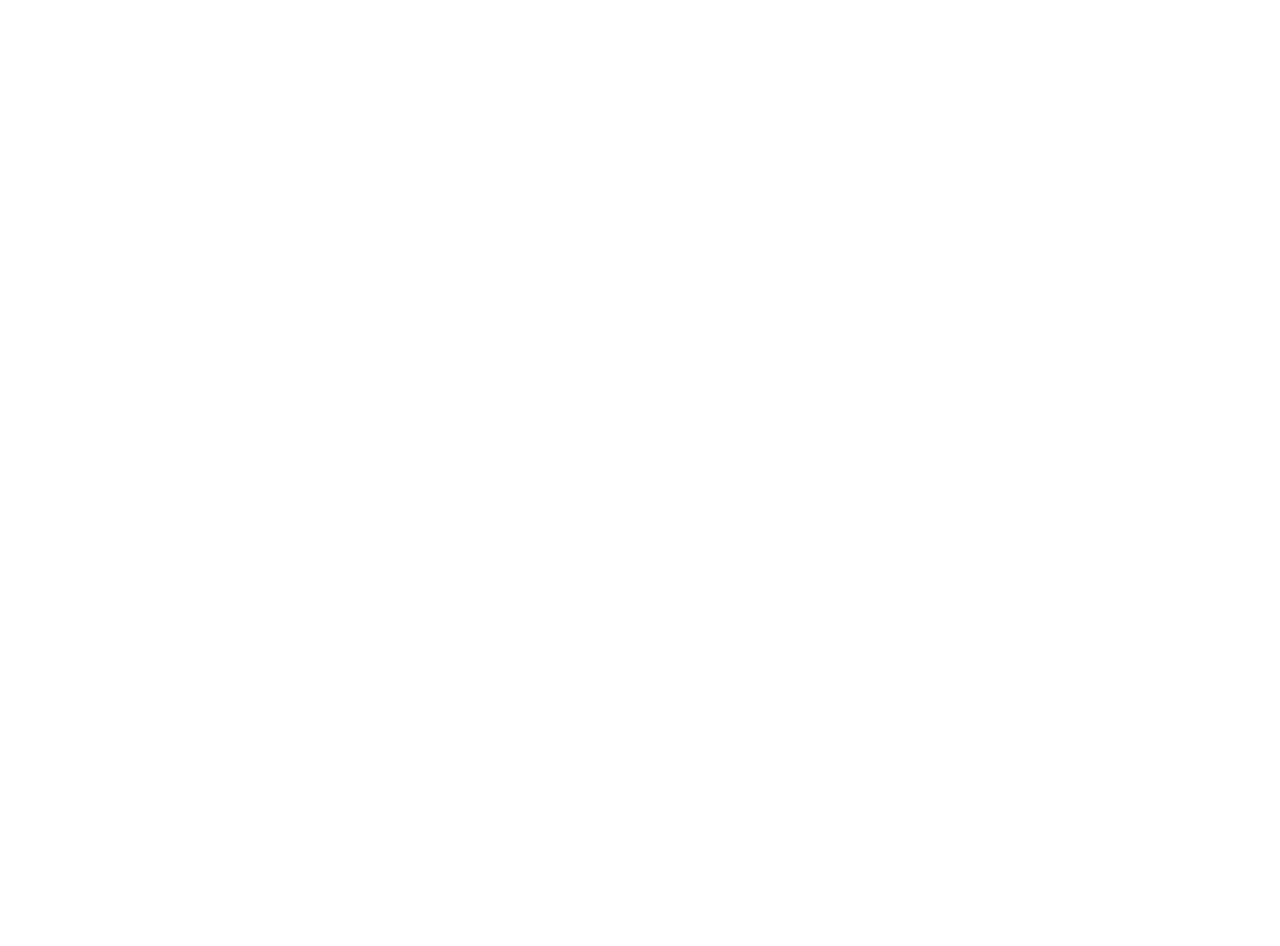
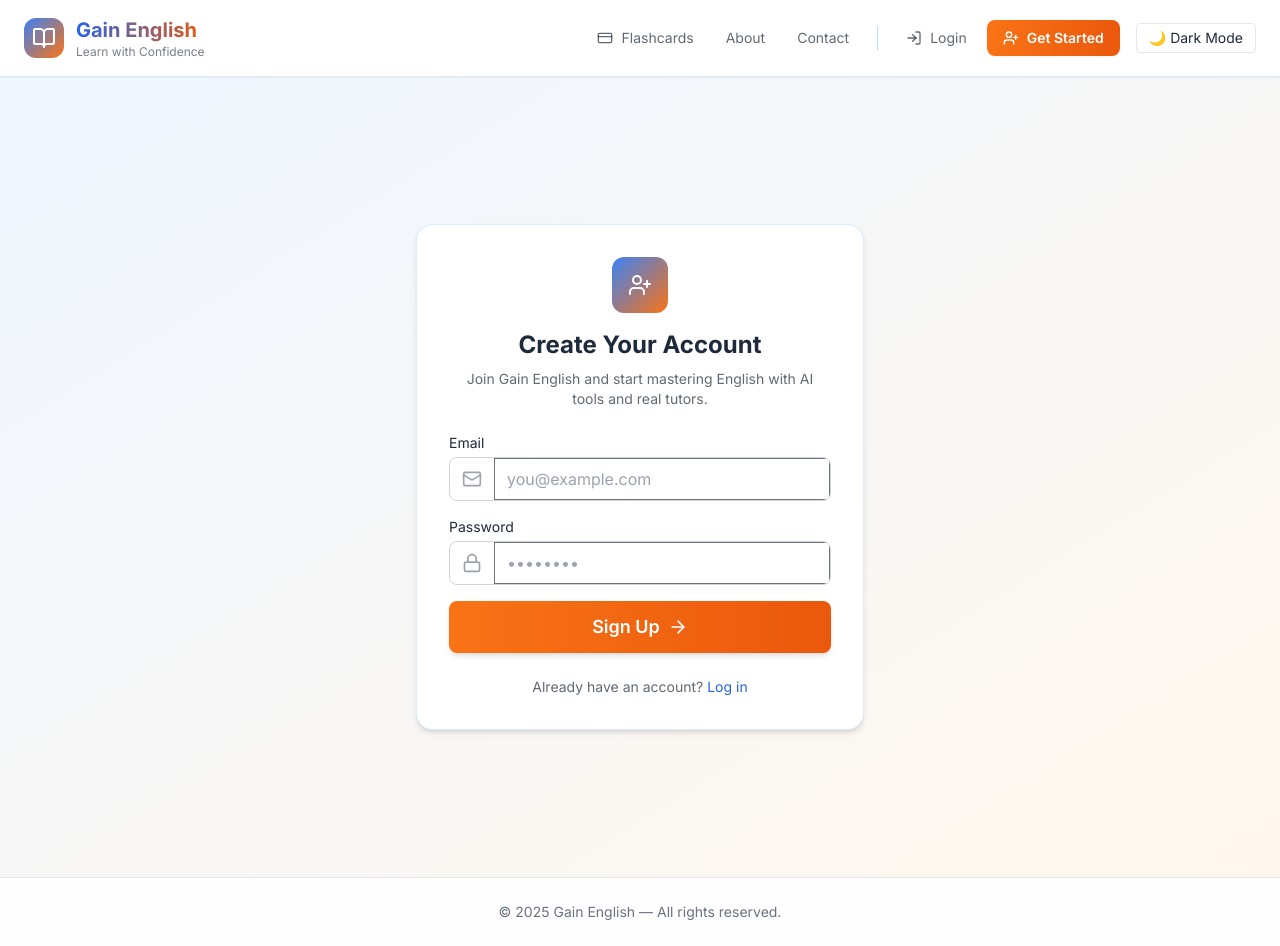
Before and after one commit to afk-bro/tiger-english, a React (Vite) app: page /register in a window 1280 px wide. Before the commit this address had no page. Before the commit the page ends 800 px from the top, so only its background shows below. Built offline with nearby package versions, Linux system fonts and the light colour scheme.

Commit message:
feat(register) Added register page

```diff
--- a/src/App.tsx
+++ b/src/App.tsx
@@ -1,12 +1,13 @@
 // src/App.tsx
 import { BrowserRouter as Router, Routes, Route } from 'react-router-dom';
 import Home from './pages/Home';
-
+import Register from './pages/Register';
 function App() {
   return (
     <Router>
       <Routes>
         <Route path="/" element={<Home />} />
+        <Route path="/register" element={<Register />} />
         {/* Future routes: Login, Register, Dashboard, etc. */}
       </Routes>
     </Router>
--- a/src/pages/Register.tsx
+++ b/src/pages/Register.tsx
@@ -0,0 +1,83 @@
+// src/pages/Register.tsx
+import { useState } from 'react';
+import Layout from '../components/Layout';
+import { Link } from 'react-router-dom';
+import { UserPlus, Mail, Lock, ArrowRight } from 'lucide-react';
+
+export default function Register() {
+  const [email, setEmail] = useState('');
+  const [password, setPassword] = useState('');
+
+  return (
+    <Layout>
+      <section className="min-h-screen flex items-center justify-center bg-gradient-to-br from-primary-50 to-accent-50 dark:from-base-dark dark:to-primary-900/20 px-6 py-20">
+        <div className="w-full max-w-md bg-white dark:bg-base-dark border border-primary-100 dark:border-primary-700/40 rounded-2xl shadow-md p-8 space-y-6">
+          <div className="text-center">
+            <div className="inline-flex items-center justify-center w-14 h-14 bg-gradient-to-br from-primary-500 to-accent-500 rounded-xl mb-4">
+              <UserPlus className="text-white w-6 h-6" />
+            </div>
+            <h2 className="text-2xl font-bold text-text-light dark:text-text-dark">Create Your Account</h2>
+            <p className="text-sm text-text-light/70 dark:text-text-dark/70 mt-2">
+              Join Gain English and start mastering English with AI tools and real tutors.
+            </p>
+          </div>
+
+          <form className="space-y-4">
+            <div>
+              <label className="text-sm font-medium block mb-1 text-text-light dark:text-text-dark">
+                Email
+              </label>
+              <div className="flex items-center border border-gray-300 dark:border-gray-700 rounded-lg overflow-hidden bg-white dark:bg-base-dark">
+                <div className="px-3">
+                  <Mail className="w-5 h-5 text-gray-400 dark:text-gray-500" />
+                </div>
+                <input
+                  type="email"
+                  value={email}
+                  onChange={(e) => setEmail(e.target.value)}
+                  className="w-full px-3 py-2 bg-transparent text-text-light dark:text-text-dark placeholder-gray-400 dark:placeholder-gray-500 focus:outline-none"
+                  placeholder="you@example.com"
+                  required
+                />
+              </div>
+            </div>
+
+            <div>
+              <label className="text-sm font-medium block mb-1 text-text-light dark:text-text-dark">
+                Password
+              </label>
+              <div className="flex items-center border border-gray-300 dark:border-gray-700 rounded-lg overflow-hidden bg-white dark:bg-base-dark">
+                <div className="px-3">
+                  <Lock className="w-5 h-5 text-gray-400 dark:text-gray-500" />
+                </div>
+                <input
+                  type="password"
+                  value={password}
+                  onChange={(e) => setPassword(e.target.value)}
+                  className="w-full px-3 py-2 bg-transparent text-text-light dark:text-text-dark placeholder-gray-400 dark:placeholder-gray-500 focus:outline-none"
+                  placeholder="••••••••"
+                  required
+                />
+              </div>
+            </div>
+
+            <button
+              type="submit"
+              className="w-full bg-gradient-to-r from-accent-500 to-accent-600 hover:from-accent-600 hover:to-accent-700 text-white py-3 px-4 rounded-lg text-lg font-semibold flex items-center justify-center gap-2 shadow-md hover:shadow-lg transition-all duration-200"
+            >
+              Sign Up
+              <ArrowRight className="w-5 h-5" />
+            </button>
+          </form>
+
+          <p className="text-sm text-center text-text-light/70 dark:text-text-dark/70">
+            Already have an account?{' '}
+            <Link to="/login" className="text-primary-600 dark:text-primary-400 font-medium hover:underline">
+              Log in
+            </Link>
+          </p>
+        </div>
+      </section>
+    </Layout>
+  );
+}
```
